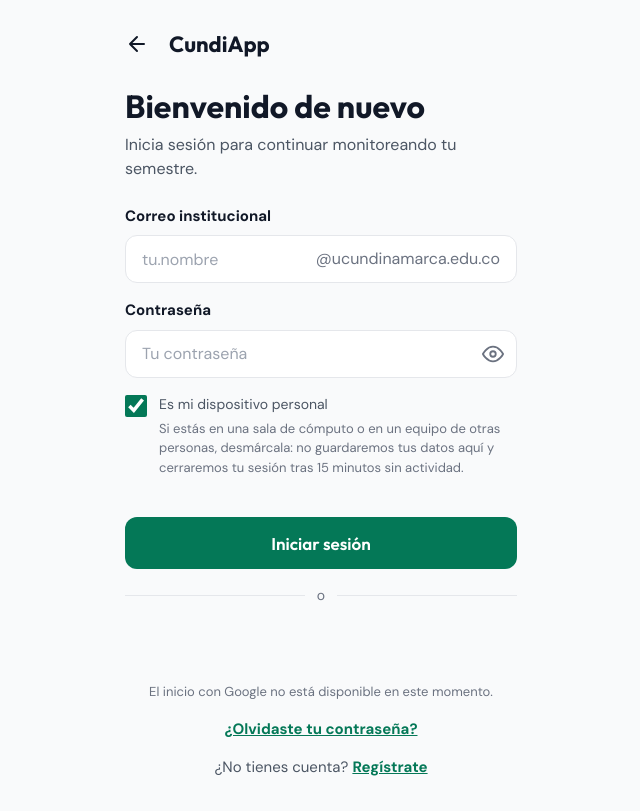
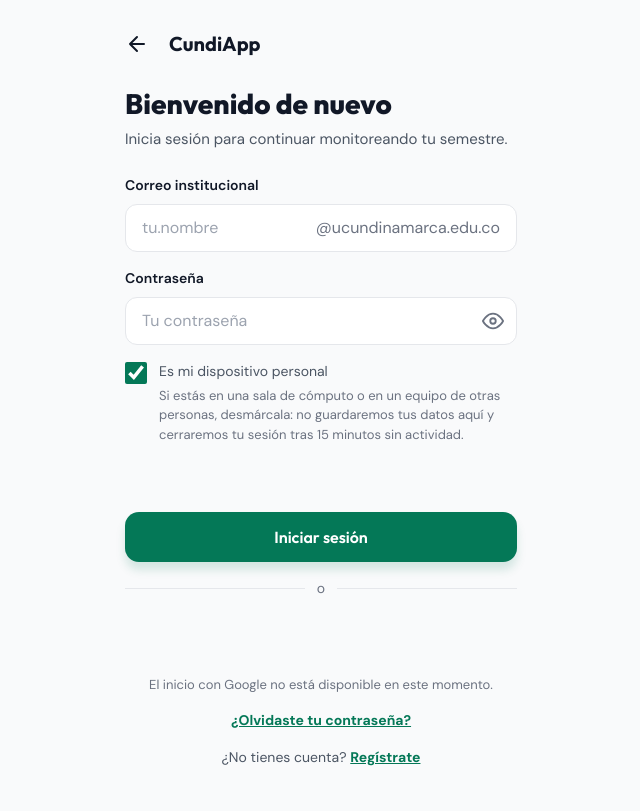
Before and after one commit to crst11/Frontend, an Angular app: page /cuenta/entrar in a window 1280 px wide. Shown: the whole page, without its empty margins (319-959 px from the left). Built offline with nearby package versions, Linux system fonts and the light colour scheme; no server answers.

Commit message:
feat(estilos): botones y tipografía del Figma con pulsado y carga SCRUM-259

```diff
--- a/src/styles.css
+++ b/src/styles.css
@@ -4,7 +4,7 @@
 @font-face {
   font-family: 'Outfit';
   src: url('/fonts/outfit-latin.woff2') format('woff2');
-  font-weight: 600 700;
+  font-weight: 600 800;
   font-style: normal;
   font-display: swap;
   unicode-range: U+0000-00FF, U+0131, U+0152-0153, U+02BB-02BC, U+02C6, U+02DA, U+02DC, U+2000-206F, U+20AC, U+2122, U+2191, U+2193, U+2212, U+2215, U+FEFF, U+FFFD;
@@ -147,7 +147,7 @@
 
 .top-bar__title {
   font-family: var(--font-display);
-  font-size: 22px;
+  font-size: 20px;
   font-weight: 700;
   color: var(--color-ink);
 }
@@ -169,12 +169,12 @@
 }
 
 .title {
-  font-size: 32px;
-  font-weight: 700;
+  font-size: 28px;
+  font-weight: 800;
 }
 
 .subtitle {
-  font-size: 16px;
+  font-size: 15px;
   color: var(--color-text);
 }
 
@@ -193,8 +193,8 @@
 }
 
 .field__label {
-  font-size: 15px;
-  font-weight: 700;
+  font-size: 14px;
+  font-weight: 600;
   color: var(--color-ink);
 }
 
@@ -250,23 +250,29 @@
   accent-color: var(--color-primary);
 }
 
-/* Botones */
+/* Botones (Figma): 50 px como mínimo, para que un texto largo o un zoom grande los agrande en lugar de recortarlos. */
 .button {
   display: inline-flex;
   align-items: center;
   justify-content: center;
   gap: 10px;
   width: 100%;
-  height: 52px;
-  padding: 0 20px;
+  min-height: 50px;
+  padding: 12px 20px;
   border: 1px solid transparent;
-  border-radius: var(--radius-field);
+  border-radius: var(--radius-button);
   font-family: var(--font-display);
-  font-size: 17px;
+  font-size: 16px;
   font-weight: 600;
   text-decoration: none;
   cursor: pointer;
-  transition: background-color 0.15s ease;
+  transition:
+    background-color 0.15s ease,
+    transform 0.1s ease;
+}
+
+.button:active:not(:disabled) {
+  transform: scale(0.98);
 }
 
 .button:disabled {
@@ -274,9 +280,38 @@
   cursor: progress;
 }
 
+/* Cargando: la pantalla deshabilita el botón, pone aria-busy y suma esta clase; el anillo gira delante del texto. */
+.button--loading::before {
+  content: '';
+  flex: none;
+  width: 18px;
+  height: 18px;
+  border: 2px solid currentColor;
+  border-top-color: transparent;
+  border-radius: 50%;
+  animation: button-spin 0.8s linear infinite;
+}
+
+@keyframes button-spin {
+  to {
+    transform: rotate(360deg);
+  }
+}
+
+@media (prefers-reduced-motion: reduce) {
+  .button--loading::before {
+    animation: none;
+  }
+
+  .button:active:not(:disabled) {
+    transform: none;
+  }
+}
+
 .button--primary {
   background: var(--color-primary);
   color: #ffffff;
+  box-shadow: var(--shadow-button);
 }
 
 .button--primary:hover:not(:disabled) {
@@ -285,18 +320,19 @@
 
 .button--soft {
   background: var(--color-primary-soft);
+  border-color: rgba(4, 120, 87, 0.2);
   color: var(--color-primary);
 }
 
 .button--outline {
   background: var(--color-surface);
   border-color: var(--color-border);
-  color: var(--color-ink);
+  color: var(--color-text);
 }
 
 .link-row {
   text-align: center;
-  font-size: 15px;
+  font-size: 14px;
   color: var(--color-text);
 }
 
```
Also changed, not shown: 1 other file (tests, documents, lock files or other folders).
